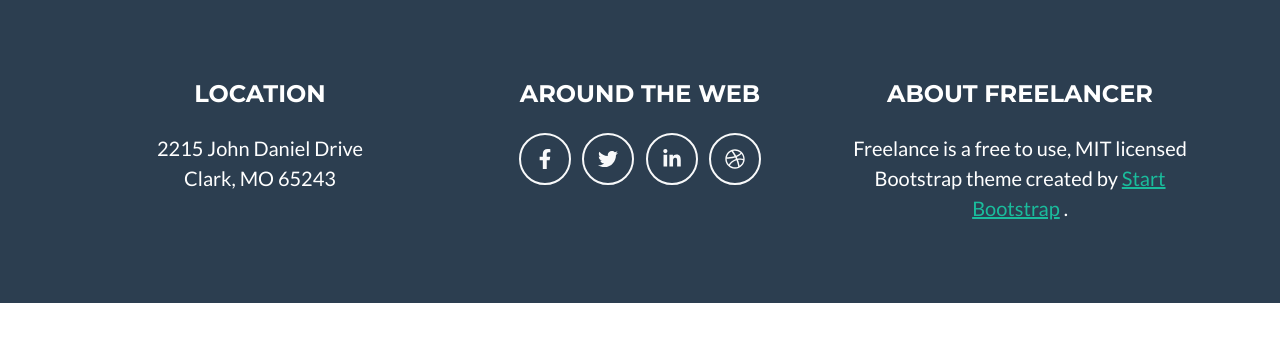
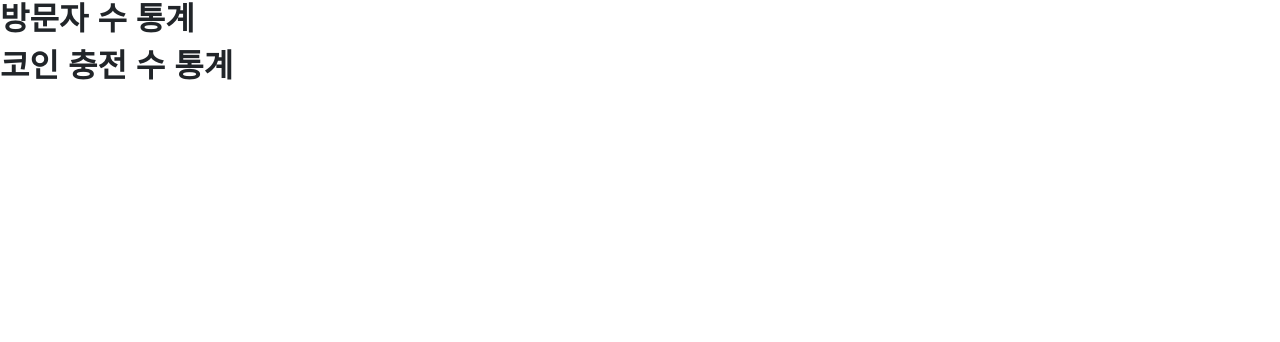
Before and after one commit to Lsh2375000/mentors, a Spring app: page /admin/stats in a window 1280 px wide. Shown: the part 137-479 px from the top of the page. Run offline with Thymeleaf, Linux system fonts and the light colour scheme; the template is opened without the code that fills it, so the values that code supplies are empty; some of the project's set-up classes (security, data sources, template engines, error pages and the like) are left out, and stand-ins take their place; some libraries are stand-ins or nearby versions.

Commit message:
관리자 페이지 기본 맵핑

```diff
--- a/src/main/resources/templates/admin/stats.html
+++ b/src/main/resources/templates/admin/stats.html
@@ -7,7 +7,19 @@
 </head>
 <body>
 <div layout:fragment="content">
+  <div>
+    <div>
+      <h2>방문자 수 통계</h2>
+    </div>
+  </div>
+  <div>
+    <div>
+      <h2>코인 충전 수 통계</h2>
+    </div>
+  </div>
+  <script layout:fragment="script" th:inline="javascript">
 
+  </script>
 </div>
 </body>
 </html>
--- a/src/main/resources/templates/layout/adminInc.html
+++ b/src/main/resources/templates/layout/adminInc.html
@@ -96,41 +96,7 @@
 
 </div>
 
-<footer class="footer text-center">
-  <div class="container">
-    <div class="row">
-      <!-- Footer Location-->
-      <div class="col-lg-4 mb-5 mb-lg-0">
-        <h4 class="text-uppercase mb-4">Location</h4>
-        <p class="lead mb-0">
-          2215 John Daniel Drive
-          <br />
-          Clark, MO 65243
-        </p>
-      </div>
-      <!-- Footer Social Icons-->
-      <div class="col-lg-4 mb-5 mb-lg-0">
-        <h4 class="text-uppercase mb-4">Around the Web</h4>
-        <a class="btn btn-outline-light btn-social mx-1" href="#!"><i class="fab fa-fw fa-facebook-f"></i></a>
-        <a class="btn btn-outline-light btn-social mx-1" href="#!"><i class="fab fa-fw fa-twitter"></i></a>
-        <a class="btn btn-outline-light btn-social mx-1" href="#!"><i class="fab fa-fw fa-linkedin-in"></i></a>
-        <a class="btn btn-outline-light btn-social mx-1" href="#!"><i class="fab fa-fw fa-dribbble"></i></a>
-      </div>
-      <!-- Footer About Text-->
-      <div class="col-lg-4">
-        <h4 class="text-uppercase mb-4">About Freelancer</h4>
-        <p class="lead mb-0">
-          Freelance is a free to use, MIT licensed Bootstrap theme created by
-          <a href="http://startbootstrap.com">Start Bootstrap</a>
-          .
-        </p>
-      </div>
-    </div>
-  </div>
-  <script src="https://cdn.jsdelivr.net/npm/axios/dist/axios.min.js"></script>
-
-</footer>
-
+<script src="https://cdn.jsdelivr.net/npm/axios/dist/axios.min.js"></script>
 <th:block layout:fragment="script">
 
 </th:block>
```
